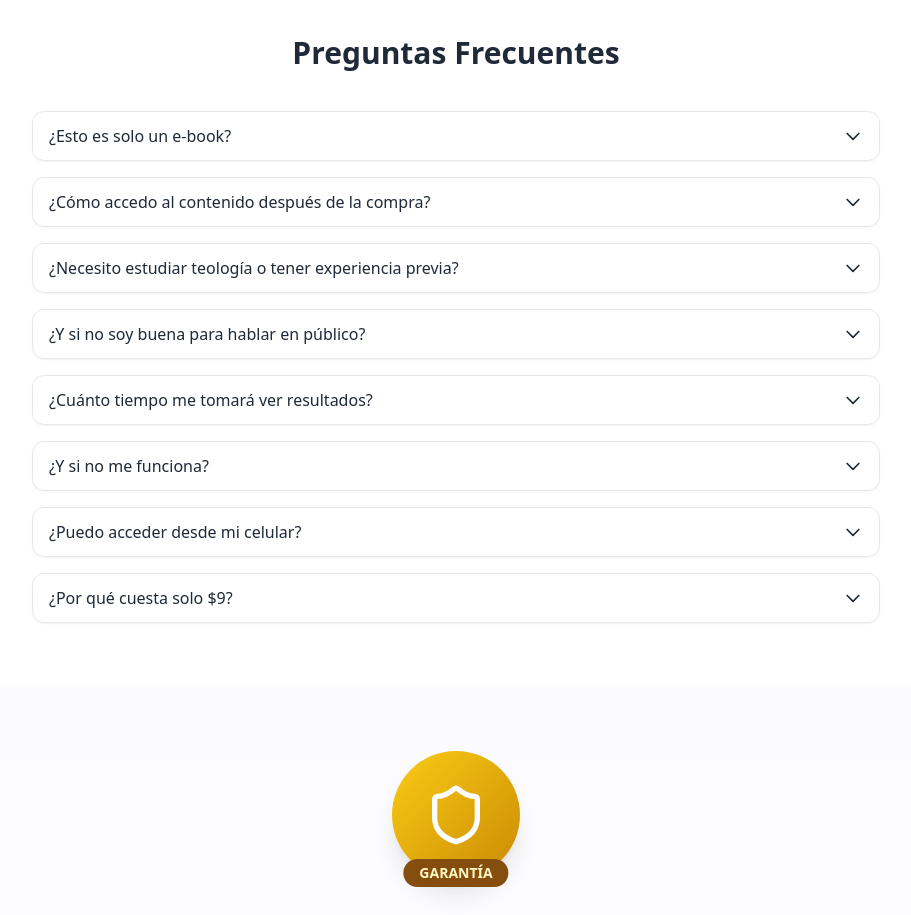
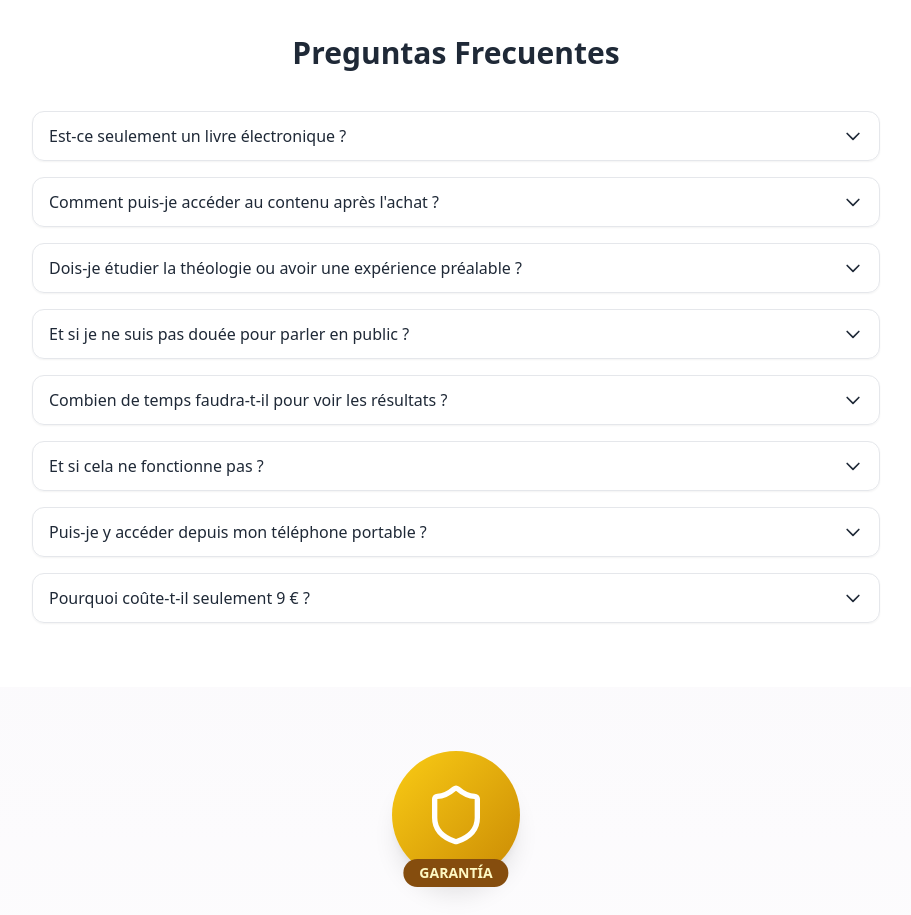
Before and after one commit to luisbr83/Metodo-Ester, a React (Vite) app: page / in a window 1280 px wide. Shown: the part 11040-11955 px from the top of the page, without its empty margins (184-1095 px from the left). Built offline with nearby package versions, Linux system fonts and the light colour scheme.

Commit message:
Update FAQSection.tsx

```diff
--- a/src/components/FAQSection.tsx
+++ b/src/components/FAQSection.tsx
@@ -2,44 +2,44 @@ import { useState } from "react";
 
 const faqs = [
   {
-    question: "¿Esto es solo un e-book?",
+    question: "Est-ce seulement un livre électronique ?",
     answer:
-      "No, para nada. El Método Esther no es un PDF que descargas y olvidas. Es un área de miembros exclusiva con login y contraseña personal, donde tendrás acceso a todo el contenido en video, guías y materiales de apoyo.",
+      "Non, pas du tout. La méthode Esther n'est pas un PDF que vous téléchargez et oubliez. Il s'agit d'un espace membre exclusif accessible avec un identifiant et un mot de passe personnels, où vous aurez accès à tous les contenus vidéo, guides et supports pédagogiques.",
   },
   {
-    question: "¿Cómo accedo al contenido después de la compra?",
+    question: "Comment puis-je accéder au contenu après l'achat ?",
     answer:
-      "Es muy sencillo: 1) Una vez que compres en Hotmart, serás dirigida automáticamente a una página de bienvenida. 2) Allí verás un botón de registro para crear tu cuenta en la plataforma. 3) Con tu correo y contraseña, tendrás acceso inmediato al Método Esther. 4) ¡En minutos ya podrás comenzar tu proceso de transformación!",
+      "C'est très simple : 1) Une fois votre achat effectué sur Hotmart, vous serez automatiquement redirigée vers une page d'accueil. 2) Vous y trouverez un bouton d'inscription pour créer votre compte sur la plateforme. 3) Avec votre adresse e-mail et votre mot de passe, vous aurez immédiatement accès à la Méthode Esther. 4) En quelques minutes, vous pourrez commencer votre processus de transformation !",
   },
   {
-    question: "¿Necesito estudiar teología o tener experiencia previa?",
+    question: "Dois-je étudier la théologie ou avoir une expérience préalable ?",
     answer:
-      "¡No! El Método Esther fue diseñado para mujeres comunes que sienten el llamado de Dios, aunque nunca hayan predicado. Todo está explicado paso a paso, sin tecnicismos complicados ni años de teoría.",
+      "Non ! La méthode Esther a été conçue pour les femmes ordinaires qui ressentent l'appel de Dieu, même si elles n'ont jamais prêché. Tout est expliqué étape par étape, sans termes techniques compliqués ni années de théorie.",
   },
   {
-    question: "¿Y si no soy buena para hablar en público?",
+    question: "Et si je ne suis pas douée pour parler en public ?",
     answer:
-      "Justamente para eso es el Método Esther. Te damos estrategias anti-pánico y técnicas prácticas para que subas al púlpito con seguridad y sin miedo.",
+      "C'est précisément à cela que sert la méthode Esther. Nous vous proposons des stratégies anti-panique et des techniques pratiques pour que vous puissiez monter en chaire avec assurance et sans crainte.",
   },
   {
-    question: "¿Cuánto tiempo me tomará ver resultados?",
+    question: "Combien de temps faudra-t-il pour voir les résultats ?",
     answer:
-      "Depende de tu compromiso, pero la mayoría de nuestras alumnas sienten un cambio real en su confianza en menos de 7 días. Muchas predican su primer sermón en tan solo 2 semanas.",
+      "Cela dépend de votre engagement, mais la plupart de nos élèves ressentent un réel changement dans leur confiance en moins de 7 jours. Beaucoup prononcent leur premier sermon en seulement 2 semaines.",
   },
   {
-    question: "¿Y si no me funciona?",
+    question: "Et si cela ne fonctionne pas ?",
     answer:
-      "No corres ningún riesgo. Tienes 7 días de garantía incondicional. Si no ves avances en tu seguridad y preparación para predicar, simplemente pides tu reembolso y recuperas tu dinero al 100%.",
+      "Vous ne courez aucun risque. Vous bénéficiez d'une garantie inconditionnelle de 7 jours. Si vous ne constatez aucune amélioration en matière de sécurité et de préparation à la prédication, il vous suffit de demander votre remboursement et vous récupérerez 100 % de votre argent.",
   },
   {
-    question: "¿Puedo acceder desde mi celular?",
+    question: "Puis-je y accéder depuis mon téléphone portable ?",
     answer:
-      "Sí, claro. La plataforma está optimizada para que accedas desde tu computadora, tablet o celular, cuando y donde quieras.",
+      "Oui, bien sûr. La plateforme est optimisée pour que vous puissiez y accéder depuis votre ordinateur, votre tablette ou votre téléphone portable, quand et où vous le souhaitez.",
   },
   {
-    question: "¿Por qué cuesta solo $9?",
+    question: "Pourquoi coûte-t-il seulement 9 € ?",
     answer:
-      "Porque nuestra misión es alcanzar a la mayor cantidad de mujeres posibles. Queremos que nada te detenga, ni siquiera el precio. El valor que recibes aquí es equivalente a mentorías de cientos de dólares, pero hoy tienes acceso completo por menos de lo que cuesta una comida rápida.",
+      "Parce que notre mission est d'atteindre le plus grand nombre de femmes possible. Nous voulons que rien ne vous arrête, pas même le prix. La valeur que vous recevez ici équivaut à des mentorats de plusieurs centaines de dollars, mais aujourd'hui, vous avez un accès complet pour moins cher qu'un repas rapide.",
   },
 ];
 
```
